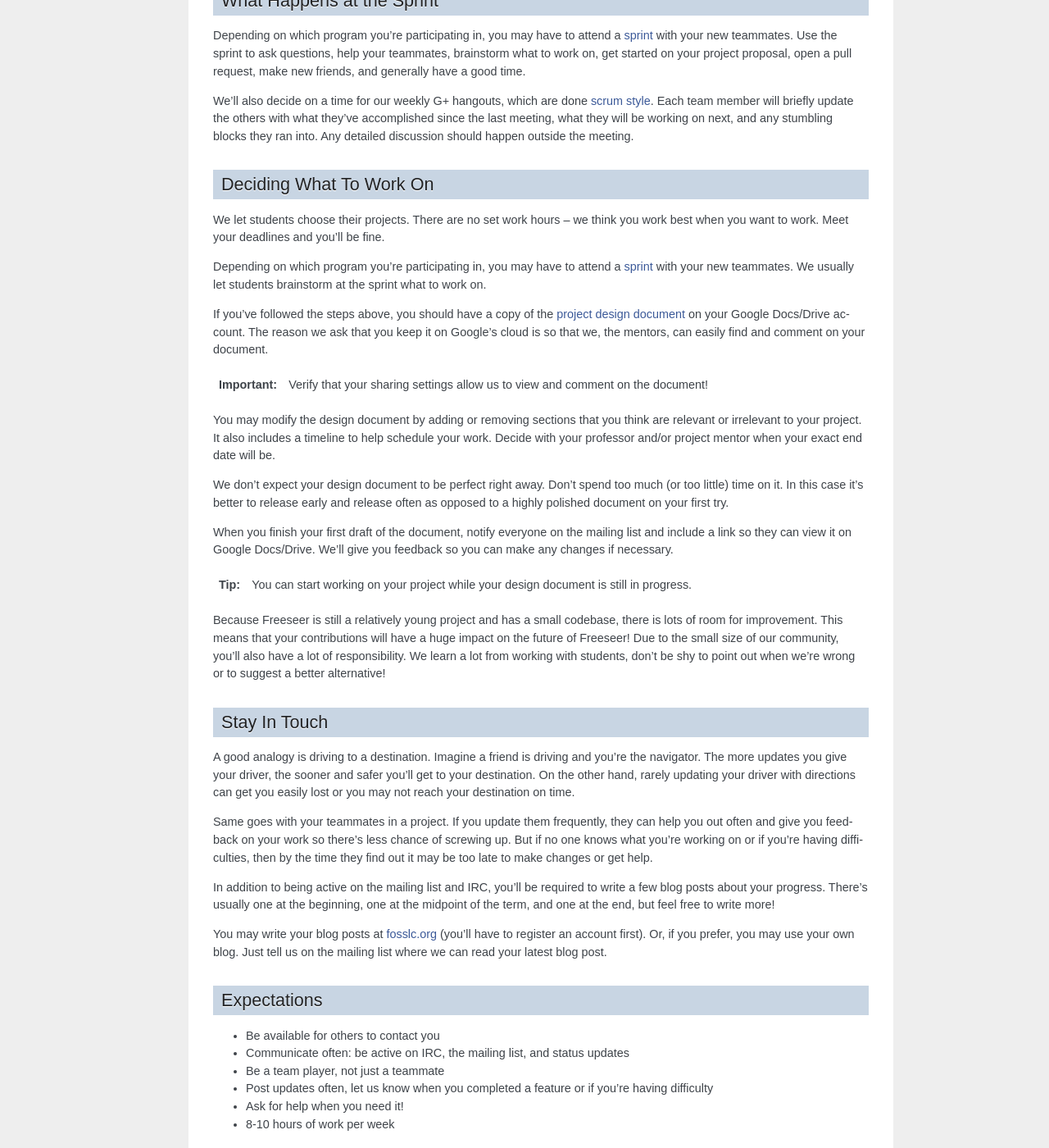
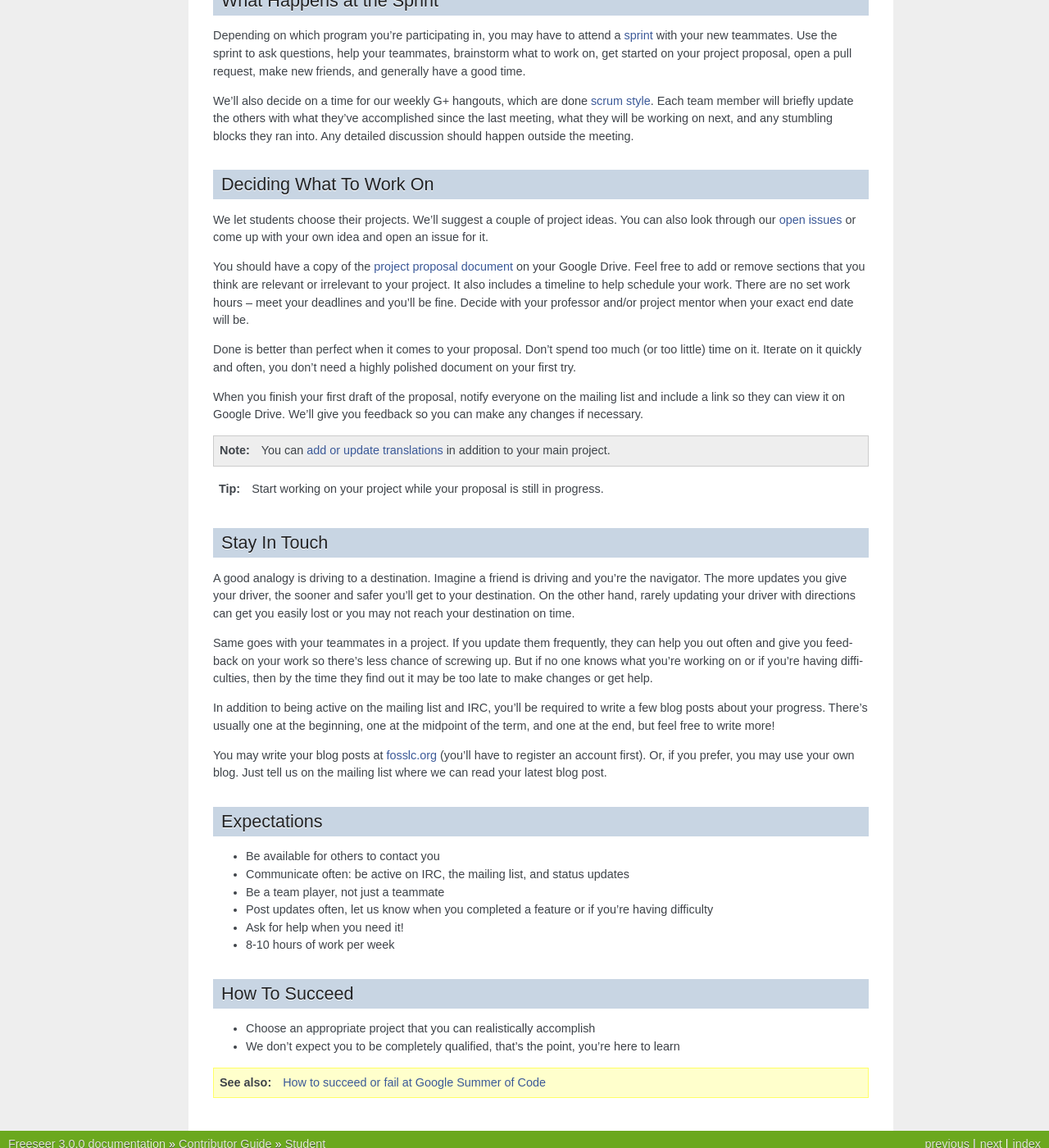
Before and after one commit to Freeseer/freeseer, a Sphinx documentation site: the page built from source/contribute/students.rst, in a window 1280 px wide and 1400 px high, scrolled down 698 px. Shown: the whole window at 82% size. Built offline with Sphinx 7.4.7, drawn with Linux system fonts in a browser that asks for light colours.

Commit message:
Rewrite "Deciding What to Work On" section
- Remove content that didn't belong

- Give more details about what can be worked on

- Mention translations as a minor project

```diff
--- a/source/contribute/students.rst
+++ b/source/contribute/students.rst
@@ -60,45 +60,34 @@ blocks they ran into. Any detailed discussion should happen outside the meeting.
 Deciding What To Work On
 ------------------------
 
-We let students choose their projects. There are no set work hours -- we think
-you work best when you want to work. Meet your deadlines and you'll be fine.
+We let students choose their projects. We'll suggest a couple of project ideas.
+You can also look through our `open issues
+<https://github.com/Freeseer/freeseer/issues?labels=&page=1&state=open>`_ or
+come up with your own idea and open an issue for it.
 
-Depending on which program you're participating in, you may have to attend a
-`sprint <http://en.wikipedia.org/wiki/Sprint_(software_development)>`_ with your
-new teammates. We usually let students brainstorm at the sprint what to work on.
+You should have a copy of the `project proposal document
+<https://docs.google.com/document/d/1it9UJo91tDGB1Cf2Qyn3rAzXX8icxoBZI183eqjASUc/edit>`_
+on your Google Drive. Feel free to add or remove sections that you think are
+relevant or irrelevant to your project. It also includes a timeline to help
+schedule your work. There are no set work hours -- meet your deadlines and
+you'll be fine. Decide with your professor and/or project mentor when your
+exact end date will be.
 
-If you've followed the steps above, you should have a copy of the `project design document
-<https://docs.google.com/document/d/1it9UJo91tDGB1Cf2Qyn3rAzXX8icxoBZI183eqjASUc/edit>`_
-on your Google Docs/Drive account. The reason we ask that you keep it on Google's
-cloud is so that we, the mentors, can easily find and comment on your document.
+Done is better than perfect when it comes to your proposal. Don't spend too much
+(or too little) time on it. Iterate on it quickly and often, you don't need
+a highly polished document on your first try.
 
-.. important::
-  Verify that your sharing settings allow us to view and comment on the document!
-
-You may modify the design document by adding or removing sections that you think
-are relevant or irrelevant to your project.
-It also includes a timeline to help schedule your work.
-Decide with your professor and/or project mentor when your exact end date will be.
-
-We don't expect your design document to be perfect right away.
-Don't spend too much (or too little) time on it. In this case it's better to
-release early and release often as opposed to a highly polished document on your
-first try.
-
-When you finish your first draft of the document, notify everyone on the
-mailing list and include a link so they can view it on Google Docs/Drive.
+When you finish your first draft of the proposal, notify everyone on the
+mailing list and include a link so they can view it on Google Drive.
 We'll give you feedback so you can make any changes if necessary.
 
+.. note::
+  You can `add or update translations
+  <http://freeseer.github.io/docs/contribute/translation.html>`_
+  in addition to your main project.
+
 .. tip::
-  You can start working on your project while your design document is still in progress.
-
-Because Freeseer is still a relatively young project and has a small codebase,
-there is lots of room for improvement. This means that your contributions will
-have a huge impact on the future of Freeseer! Due to the small size of our
-community, you'll also have a lot of responsibility. We learn a lot from working
-with students, don't be shy to point out when we're wrong or to suggest a better
-alternative!
-
+  Start working on your project while your proposal is still in progress.
 
 Stay In Touch
 -------------
```
